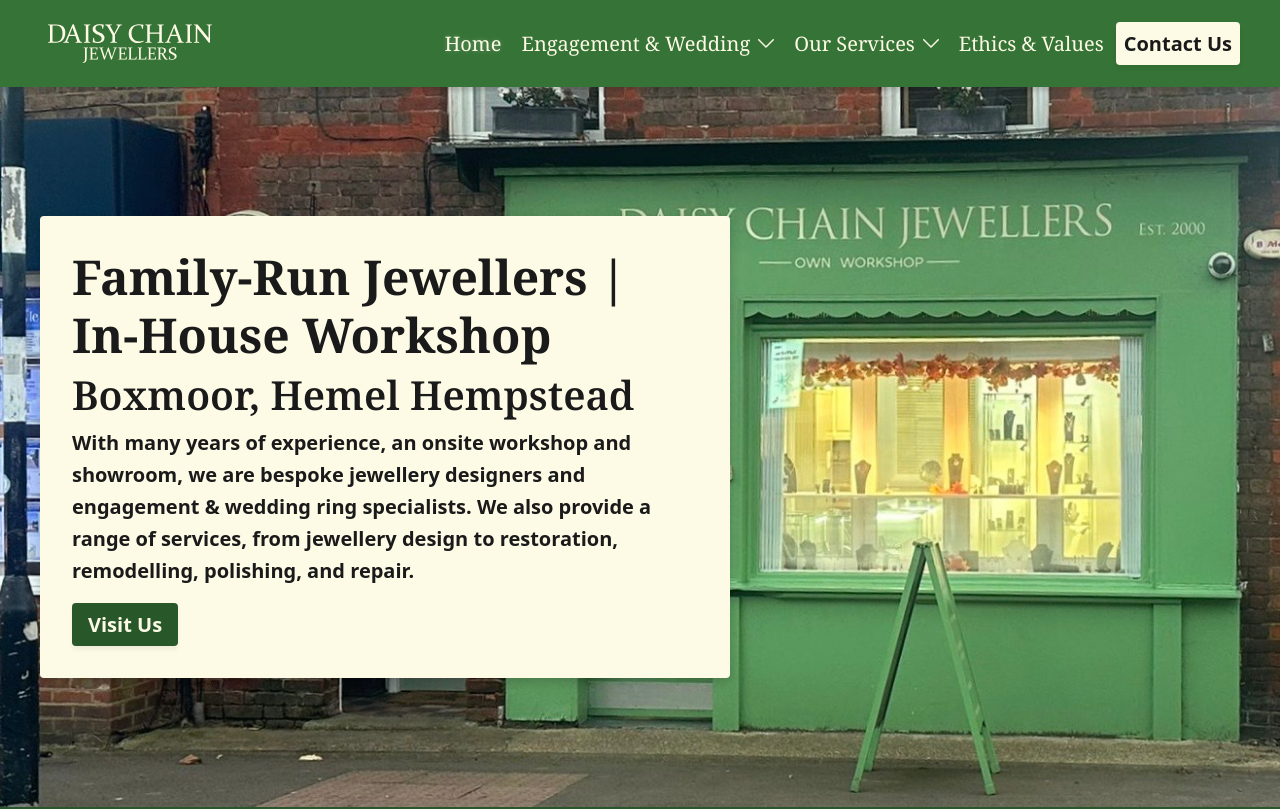
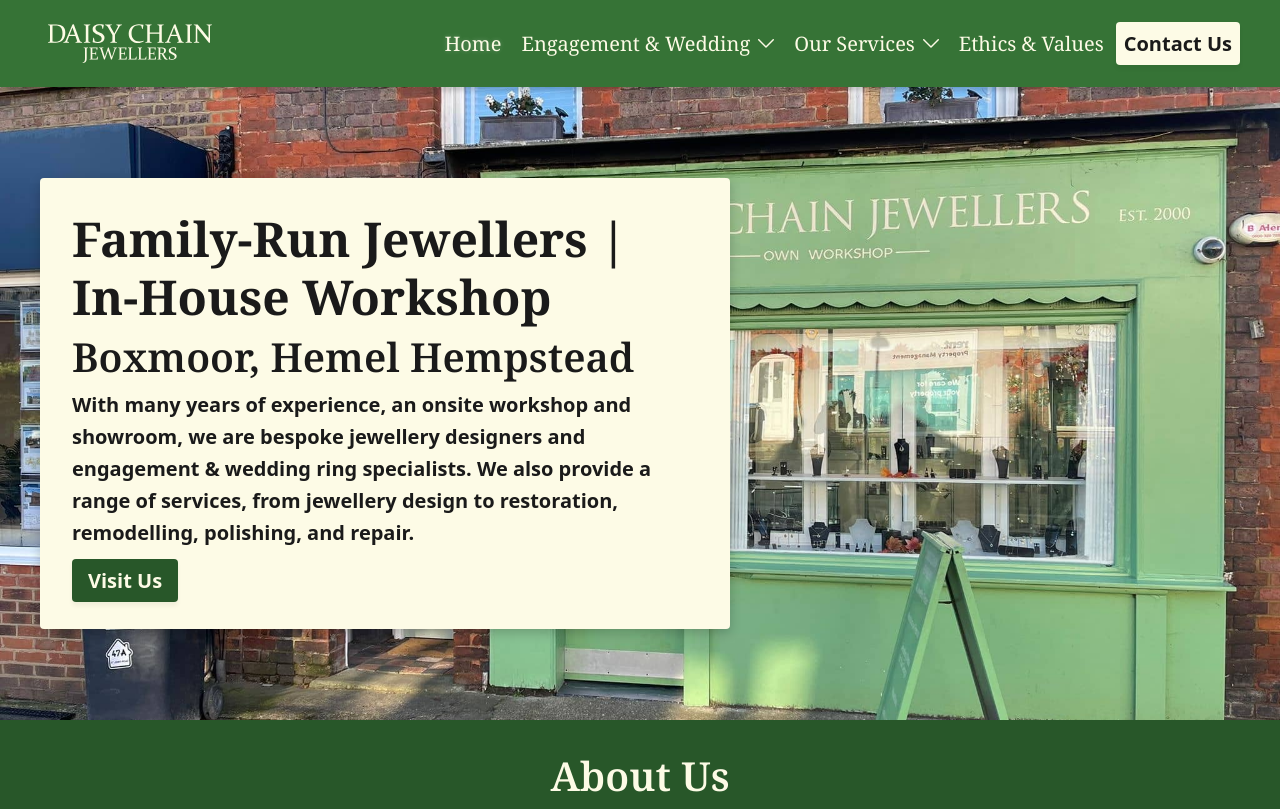
Before and after one commit to jasperslipman/DaisychainJewellers, a Next.js app: page / in a window 1280 px wide. Shown: the top 809 px of the page. Built offline with nearby package versions, Linux system fonts and the light colour scheme.

Commit message:
Desktop Hero Complete

```diff
--- a/components/HeroSection/HeroSection.module.css
+++ b/components/HeroSection/HeroSection.module.css
@@ -1,7 +1,7 @@
 .heroSection {
     width: 100%;
     background-image: url("../../public/images/photos/daisychain-background.jpg");
-    height: 90svh;
+    height: calc(90svh - var(--navbar-height));
     background-size: cover;
     background-position: center;
 
@@ -38,3 +38,7 @@
     font-size: var(--body-large-font-size);
     font-weight: var(--font-weight-semi-bold);
 }
+
+.heroSubHeader {
+    color: var(--font-color-black);
+}
--- a/components/HeroSection/HeroSection.tsx
+++ b/components/HeroSection/HeroSection.tsx
@@ -1,23 +1,31 @@
+// HeroSection.tsx
+
 import React from 'react';
+import Link from 'next/link';
 import styles from './HeroSection.module.css';
 
 const HeroSection: React.FC = () => {
     return (
         <section className={`${styles.heroSection} main-section-padding section-horizontal-padding`}>
-        <div className={`${styles.heroContainer} container css-grid`}>
-            <div className={`${styles.heroCard}`}>
-                <div className={`${styles.heroTextContent}`}>
-                    <h1 className={`${styles.heroHeader}`}>Family-Run Jewellers | In-House Workshop</h1>
-                    <h2 className={`${styles.heroHeader}`}>Boxmoor, Hemel Hempstead</h2>
-                    <p className={`${styles.heroParagraph}`}> With many years of experience, an onsite workshop and showroom, we are bespoke jewellery designers and engagement & wedding ring specialists. We also provide a range of services, from jewellery design to
-                        restoration, remodelling, polishing, and repair.</p>
+            <div className={`${styles.heroContainer} container css-grid`}>
+                <div className={styles.heroCard}>
+                    <div className={styles.heroTextContent}>
+                        <h1 className={styles.heroHeader}>
+                            Family-Run Jewellers | In-House Workshop
+                        </h1>
+                        <h2 className={styles.heroSubHeader}>Boxmoor, Hemel Hempstead</h2>
+                        <p className={styles.heroParagraph}>
+                            With many years of experience, an onsite workshop and showroom, we are bespoke jewellery designers and engagement &amp; wedding ring specialists. We also provide a range of services, from jewellery design to restoration, remodelling, polishing, and repair.
+                        </p>
+                    </div>
+                    <div>
+                        <Link href="#contact-us" className={`button secondary ${styles.visitButton}`}>
+                            Visit Us
+                        </Link>
+                    </div>
                 </div>
-
-                <div><button className={`button secondary`}> Visit Us</button></div>
             </div>
-
-        </div>
-    </section>
+        </section>
     );
 };
 
--- a/styles/designsystem.css
+++ b/styles/designsystem.css
@@ -431,6 +431,10 @@
     opacity: 0.8;
 }
 
+.button:focus {
+    outline: 2px solid var(--off-black-color)
+}
+
 /* Shadows */
 .shadow-regular {
     box-shadow: var(--shadow-regular);
```
Also changed, not shown: public/images/photos/daisychain-background.jpg.
